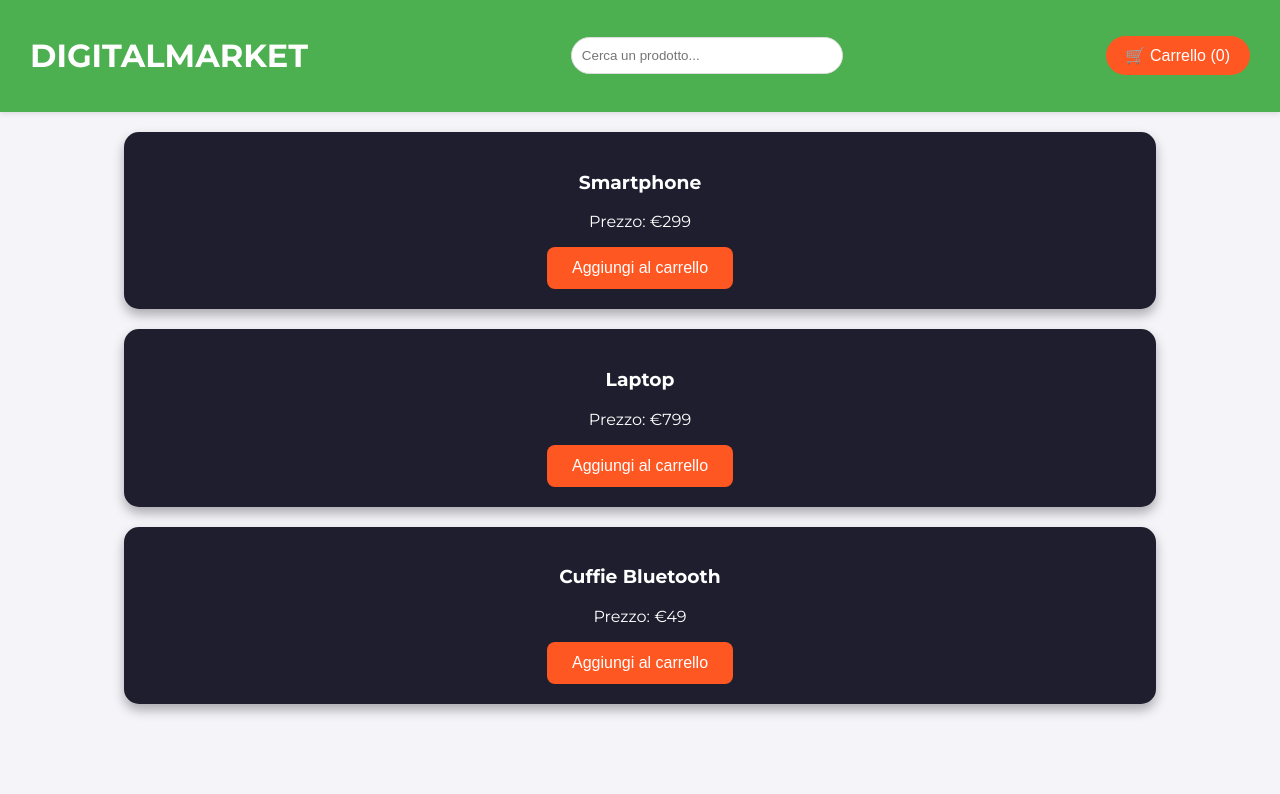
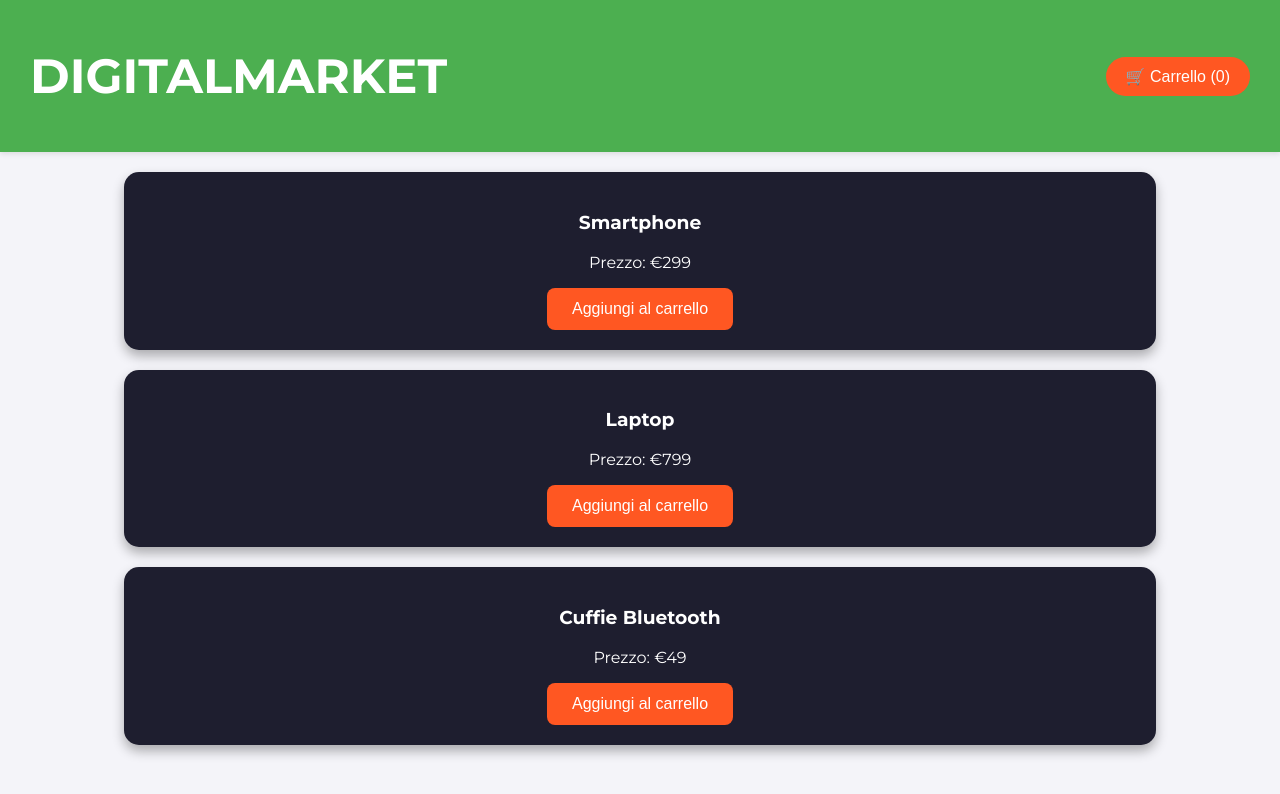
Before and after one commit to DiglitalMarket-max/market, a plain HTML site: page index.html in a window 1280 px wide. Drawn offline with Linux system fonts and the light colour scheme.

Commit message:
Update index.html

```diff
--- a/index.html
+++ b/index.html
@@ -9,8 +9,7 @@
 </head>
 <body>
     <header>
-        <h1>DIGITALMARKET</h1>
-        <input type="text" id="search" placeholder="Cerca un prodotto...">
+        <h1 style="font-size: 3rem; text-align: center;">DIGITALMARKET</h1>
         <button onclick="showCart()">🛒 Carrello (<span id="cart-count">0</span>)</button>
     </header>
 
```
